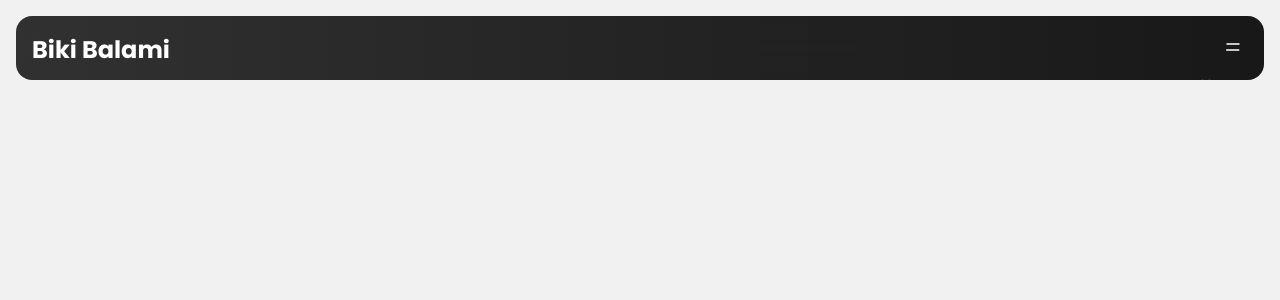
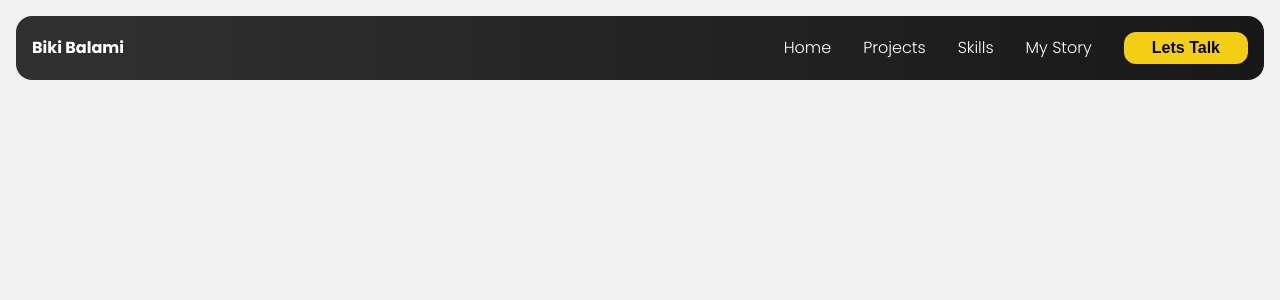
Before and after one commit to BikiBalami99/bikibalami, a React (Vite) app: page / in a window 1280 px wide. Shown: the top 300 px of the page. Built offline with nearby package versions, Linux system fonts and the light colour scheme.

Commit message:
Implement responsive navBar & primary button

```diff
--- a/src/Components/Navbar/Navbar.jsx
+++ b/src/Components/Navbar/Navbar.jsx
@@ -1,6 +1,7 @@
 import React, { useState } from "react";
 import styles from "./Navbar.module.css";
 import Hamburger from "../../helperComponents/Hamburger/Hamburger";
+import PrimaryButton from "../../helperComponents/PrimaryButton/PrimaryButton";
 
 const Navbar = () => {
   // This state handles show/hide navLinks on mobile
@@ -12,7 +13,7 @@ const Navbar = () => {
 
   return (
     <nav className={styles.navBar} data-expanded={isExpanded}>
-      <a href="/" className={styles.logo}>
+      <a onClick={(e) => e.preventDefault()} href="/" className={styles.logo}>
         <h1>Biki Balami</h1>
       </a>
 
@@ -25,7 +26,7 @@ const Navbar = () => {
           <li>Skills</li>
           <li>My Story</li>
           <li>
-            <button className={styles.letsTalk}>Lets Talk</button>
+            <PrimaryButton className={styles.letsTalk}>Lets Talk</PrimaryButton>
           </li>
         </div>
       </ul>
--- a/src/Components/Navbar/Navbar.module.css
+++ b/src/Components/Navbar/Navbar.module.css
@@ -7,6 +7,8 @@
   display: flex;
   padding: 1rem;
   justify-content: space-between;
+  gap: 3rem;
+  max-width: 1500px;
 
   /* styling */
   border-radius: 16px;
@@ -19,7 +21,7 @@
   );
   color: white;
 
-  height: 4rem;
+  height: 3.8rem;
   transition: height 300ms cubic-bezier(0.47, 1.64, 0.41, 0.8);
   overflow: hidden;
 }
@@ -34,7 +36,9 @@
 }
 
 .logo h1 {
-  line-height: 1.5;
+  line-height: 2;
+  font-size: 1rem;
+  white-space: nowrap;
 }
 
 /* navItems hold the hamburger + all links */
@@ -53,9 +57,30 @@
   gap: 2rem;
 }
 
-/* "Let's Talk" Button */
-.letsTalk {
-  font-size: 1rem;
-  font-weight: 700;
-  line-height: 1;
+@media screen and (min-width: 1024px) {
+  .navBar {
+    height: 4rem;
+  }
+
+  .navBar[data-expanded="true"] {
+    /* Debugging and error where, resizing from data-expanded true and phone size to laptop size */
+    height: 4rem;
+  }
+  .navItems {
+    max-width: 40rem;
+  }
+  .navLinks {
+    flex-direction: row;
+    align-items: center;
+
+    width: 100%;
+    justify-content: space-between;
+  }
 }
+
+@media screen and (min-width: 1535px) {
+  .navBar {
+    margin-left: auto;
+    margin-right: auto;
+  }
+}
--- a/src/global.css
+++ b/src/global.css
@@ -35,29 +35,4 @@ a:active {
   color: white; /* Ensure links stay white when active (clicked) */
 }
 
-/* Finish Reset */
-
-.ultimate-wrapper {
-}
-
-.sectionTitle {
-}
-
-.sectionTitle h2 {
-}
-
-button {
-}
-
-button:hover {
-}
-
-@keyframes slowMoveToLeft {
-  0% {
-    transform: translateX(-200%);
-  }
-
-  100% {
-    transform: translateX(200%);
-  }
-}
+/* Finish reset */
--- a/src/helperComponents/Hamburger/Hamburger.module.css
+++ b/src/helperComponents/Hamburger/Hamburger.module.css
@@ -25,3 +25,10 @@
   stroke-dashoffset: -71.5;
   transform: rotate(45deg) translateY(-10%);
 }
+
+@media screen and (min-width: 1024px) {
+  /* Match the min-width with media query of navBar */
+  .hambutton {
+    display: none;
+  }
+}
--- /dev/null
+++ b/src/helperComponents/PrimaryButton/PrimaryButton.jsx
@@ -0,0 +1,59 @@
+import React, { useEffect, useRef, useState } from "react";
+import styles from "./PrimaryButton.module.css";
+
+const PrimaryButton = ({ children }) => {
+  const [isHovered, setIsHovered] = useState(false);
+  const [hoverStyleTop, setHoverStyleTop] = useState(0);
+  const [hoverStyleLeft, setHoverStyleLeft] = useState(0);
+  const buttonRef = useRef(null);
+  const hoverBallSize = 80;
+
+  useEffect(() => {
+    if (!isHovered) return;
+
+    function handleMouseMove(e) {
+      const currentMouseX = e.clientX;
+      const currentMouseY = e.clientY;
+
+      // Getting the button's cordinates
+      const buttonCoordinates = buttonRef.current.getBoundingClientRect();
+      const buttonX = buttonCoordinates.left;
+      const buttonY = buttonCoordinates.top;
+
+      setHoverStyleTop(currentMouseY - buttonY - hoverBallSize / 2);
+      setHoverStyleLeft(currentMouseX - buttonX - hoverBallSize / 2);
+    }
+
+    document.addEventListener("mousemove", handleMouseMove);
+
+    return () => {
+      document.removeEventListener("mousemove", handleMouseMove);
+    };
+  }, [isHovered]);
+
+  return (
+    <button
+      ref={buttonRef}
+      className={styles.primaryButton}
+      onMouseEnter={() => setIsHovered(true)}
+      onMouseLeave={() => setIsHovered(false)}
+    >
+      <div
+        className={styles.hoverStyle}
+        style={{
+          top: hoverStyleTop,
+          left: hoverStyleLeft,
+          opacity: isHovered ? 1 : 0,
+          transformOrigin: "center",
+          transform: isHovered ? "scale(1)" : "scale(0)",
+        }}
+      ></div>
+      <p style={{ opacity: 0 }}>{children}</p>
+      {/* This above one has opacity 0 because, it is only to hold the shape of the button. */}
+
+      <p className={styles.children}>{children}</p>
+    </button>
+  );
+};
+
+export default PrimaryButton;
--- /dev/null
+++ b/src/helperComponents/PrimaryButton/PrimaryButton.module.css
@@ -0,0 +1,44 @@
+.primaryButton {
+  position: relative;
+  border: none;
+  padding: 0.5rem 1.75rem;
+  font-size: 1rem;
+  font-weight: 700;
+  line-height: 1;
+  border-radius: 0.75rem;
+  background-color: #f4ce14;
+  transition: background-color 200ms ease-in-out, color 100ms ease-in-out;
+  overflow: hidden;
+}
+
+.primaryButton:hover,
+.primaryButton:active,
+.primaryButton:focus {
+  background-color: #f90;
+  cursor: pointer;
+}
+
+.hoverStyle {
+  position: absolute;
+  content: "";
+  background: radial-gradient(circle, white 0%, rgba(255, 255, 255, 0) 70%);
+  opacity: 0.5;
+  z-index: 1; /* Ball is placed below the text */
+  /* background: radial-gradient(white); */
+  background: white;
+  width: 5rem;
+  height: 5rem;
+  border-radius: 50px;
+  pointer-events: none;
+  transform: scale(1);
+  transition: opacity 100ms ease-in-out, transform 200ms ease-in-out;
+}
+
+.children {
+  position: absolute;
+  z-index: 3;
+  left: 50%;
+  top: 50%;
+  transform: translateX(-50%) translateY(-50%);
+  white-space: nowrap;
+}
```
Also changed, not shown: src/OldComponents/FooterOld.module.css (renamed from src/Components/Footer/FooterOld.module.css), src/OldComponents/HeroOld.module.css (renamed from src/Components/Hero/HeroOld.module.css), src/OldComponents/NavbarOld.module.css (renamed from src/Components/Navbar/NavbarOld.module.css), src/OldComponents/ProjectsOld.module.css (renamed from src/Components/Projects/ProjectsOld.module.css), src/OldComponents/SkillsOld.module.css (renamed from src/Components/Skills/SkillsOld.module.css), src/OldComponents/global-old.css (renamed from src/global-old.css).
